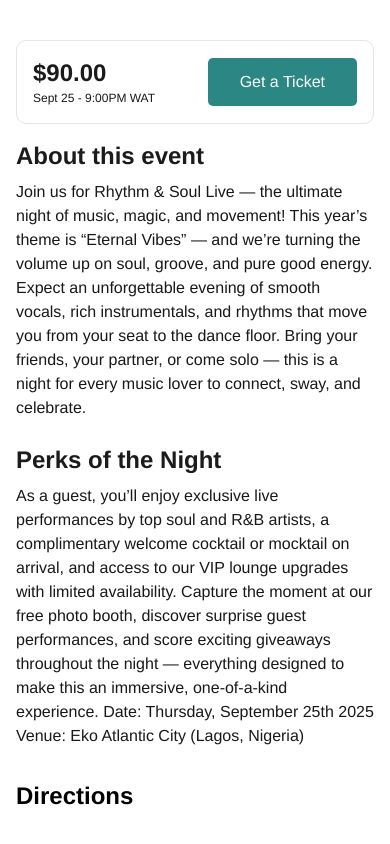
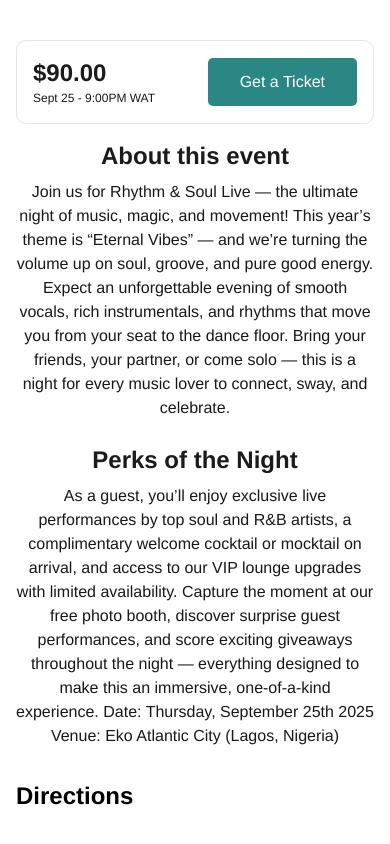
Before and after one commit to Tobak95/Event-Frontend, a React (Vite) app: page /eventDetails in a window 390 px wide. Shown: the part 796-1640 px from the top of the page. Built offline with nearby package versions, Linux system fonts and the light colour scheme; grey boxes are pictures that could not be loaded.

Commit message:
ref:words

```diff
--- a/src/component/EventDetailsAbout.jsx
+++ b/src/component/EventDetailsAbout.jsx
@@ -7,8 +7,10 @@ import img3 from "../assets/img3.jpg";
 const Words = ({ title, paragraph }) => {
   return (
     <div className="flex flex-col gap-2">
-      <h2 className="text-2xl text-[#1B1B1B] font-bold">{title}</h2>
-      <p>{paragraph}</p>
+      <h2 className="text-2xl text-[#1B1B1B] font-bold text-center lg:text-start">
+        {title}
+      </h2>
+      <p className="text-center lg:text-start ">{paragraph}</p>
     </div>
   );
 };
```
